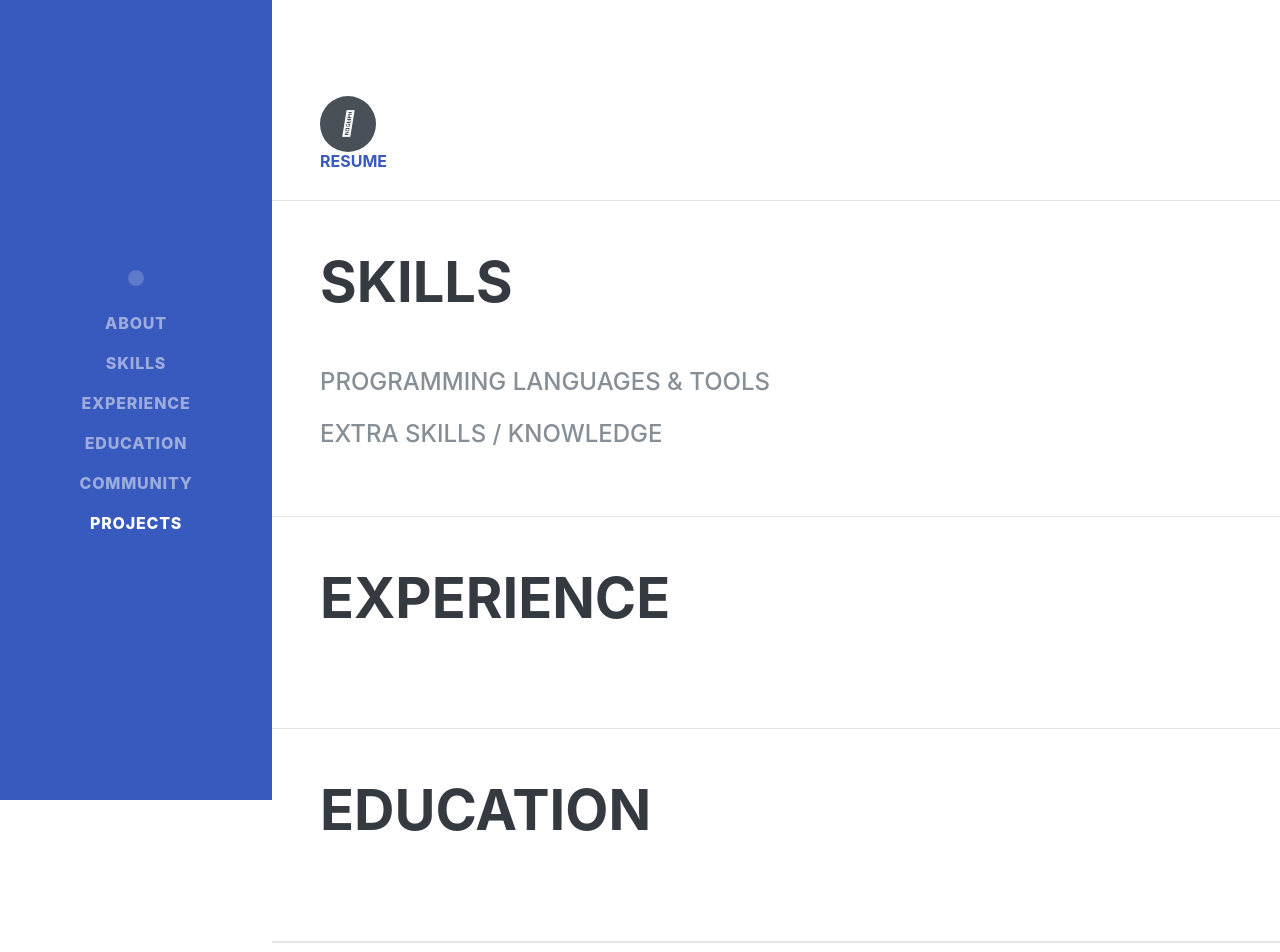
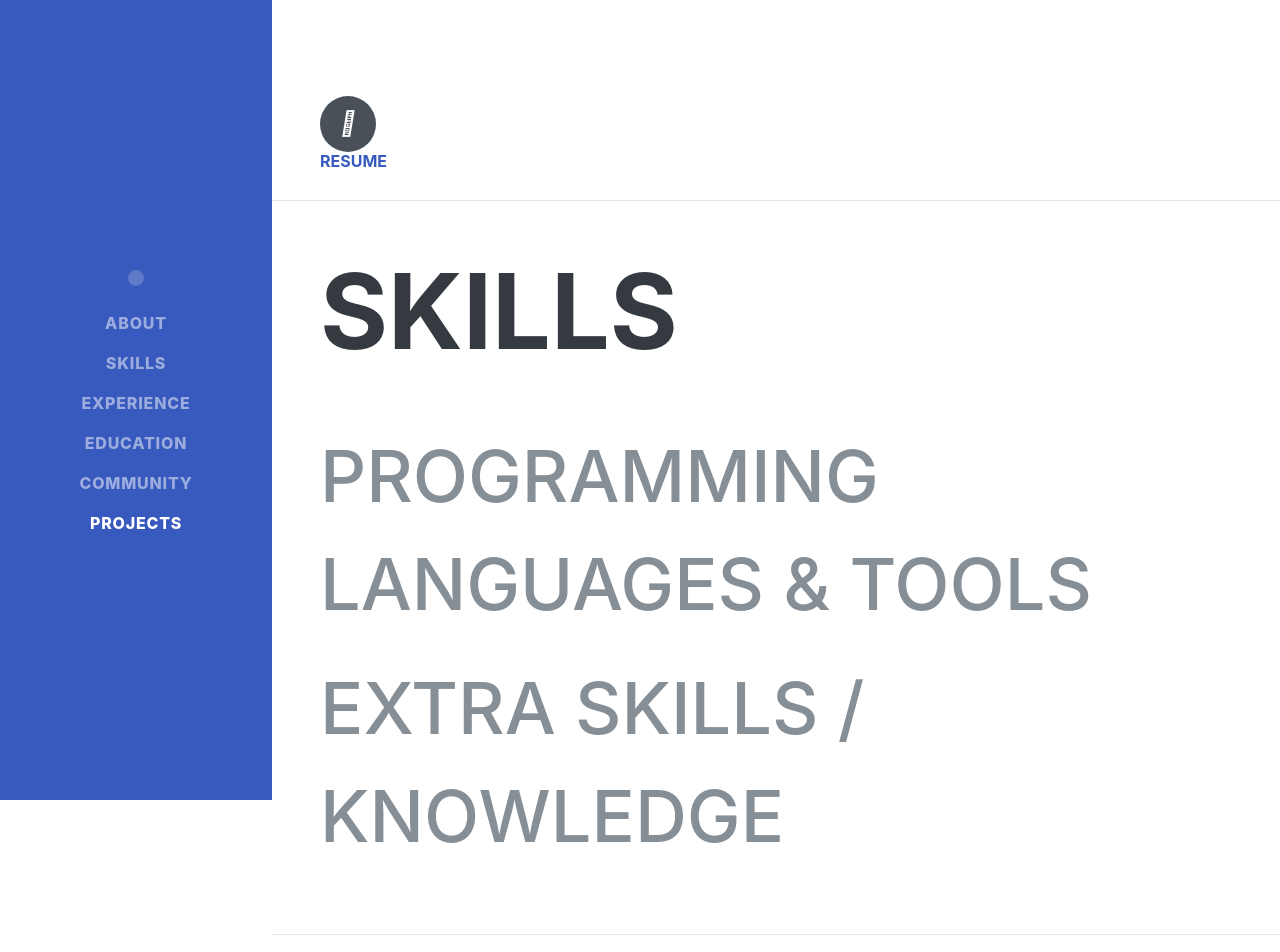
Before and after one commit to sirwilly1/resume_site-, a Flask app: template templates/index.html in a window 1280 px wide. Shown: the top 952 px of the page. Run offline with Flask 2, Linux system fonts and the light colour scheme; the template is opened without the code that fills it, so the values that code supplies are empty; some libraries are stand-ins or nearby versions; some web fonts are replaced.

```diff
--- a/static/css/resume.css
+++ b/static/css/resume.css
@@ -32,20 +32,20 @@ h6 {
 }
 
 h1 {
-  font-size: 6rem;
+  font-size: 9rem;
   line-height: 5.5rem;
 }
 
 h2 {
-  font-size: 3.5rem;
+  font-size: 6.5rem;
 }
 
 h3 {
-  font-size: 2rem;
+  font-size: 5rem;
 }
 
 p.lead {
-  font-size: 1.15rem;
+  font-size: 4.15rem;
   font-weight: 400;
 }
 
@@ -53,7 +53,7 @@ p.lead {
   text-transform: uppercase;
   font-weight: 500;
   font-family: 'Saira Extra Condensed', -apple-system, BlinkMacSystemFont, 'Segoe UI', Roboto, 'Helvetica Neue', Arial, sans-serif, 'Apple Color Emoji', 'Segoe UI Emoji', 'Segoe UI Symbol', 'Noto Color Emoji';
-  font-size: 1.5rem;
+  font-size: 4.5rem;
 }
 
 .social-icons a {
```
